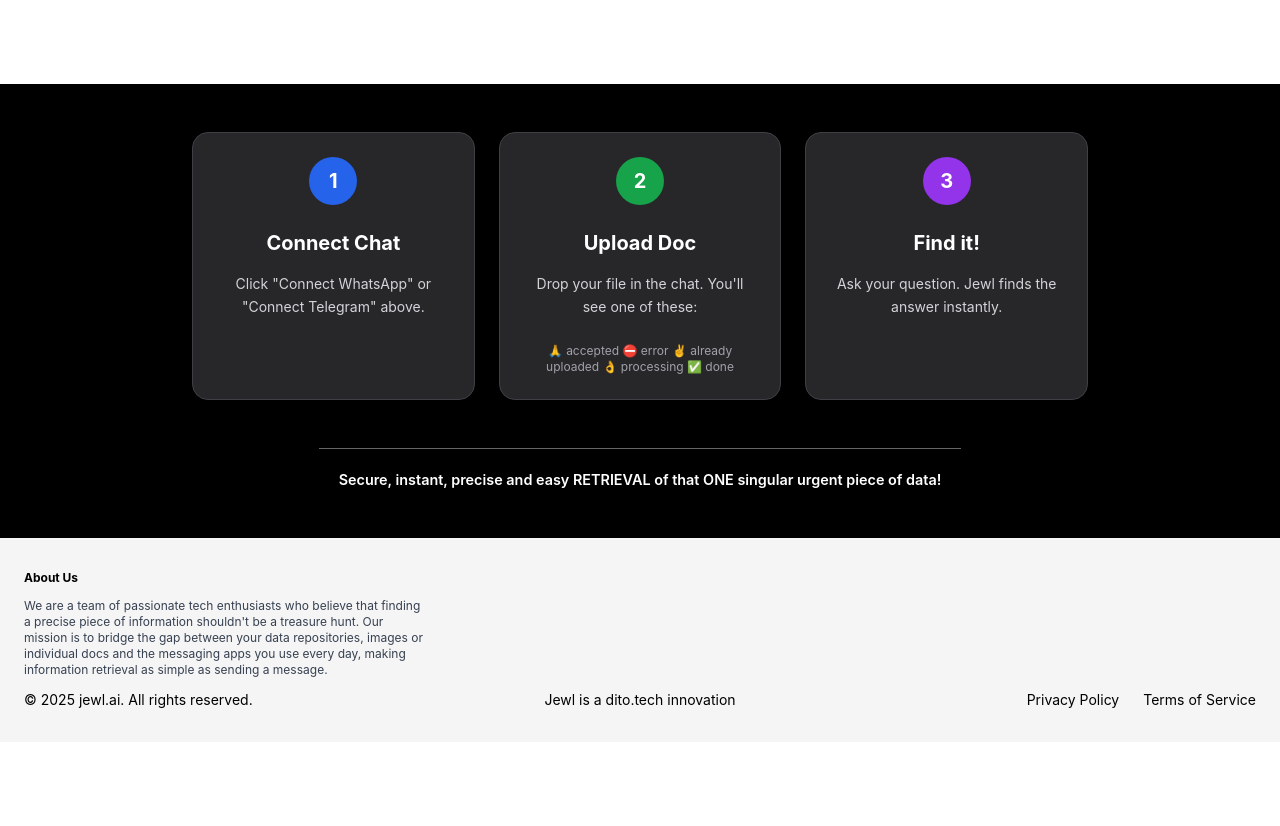
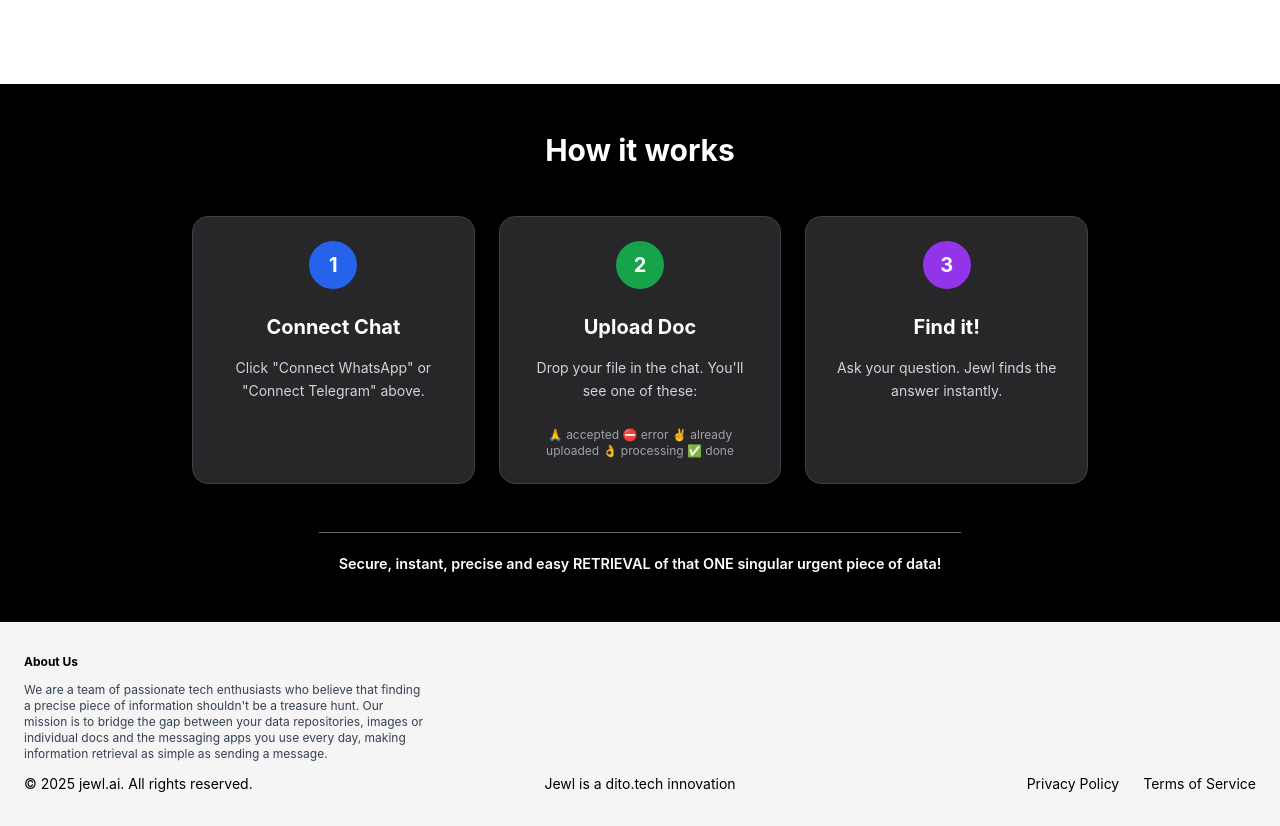
Before and after one commit to EdwardLH219/try-jewl, a Next.js app: page / in a window 1280 px wide. Shown: the part 820-1646 px from the top of the page. Before the commit the page ends 1562 px from the top, so only its background shows below. Built offline with nearby package versions, Linux system fonts and the light colour scheme.

Commit message:
style: update How it Works header styling

```diff
--- a/components/HowItWorks.tsx
+++ b/components/HowItWorks.tsx
@@ -4,6 +4,7 @@
   return (
     <div className="bg-black py-12 px-6">
       <div className="max-w-4xl mx-auto">
+        <h2 className="text-3xl font-bold text-white text-center mb-12">How it works</h2>
         <div className="flex flex-col md:flex-row gap-6">
           {/* Step 1: Connect Chat */}
           <div className="flex-1 bg-zinc-800 rounded-2xl border border-zinc-700 p-6 text-center">
```
